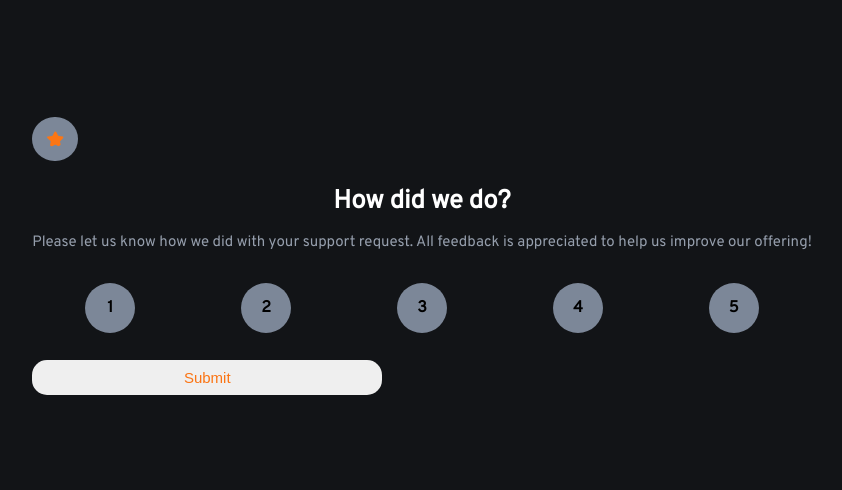
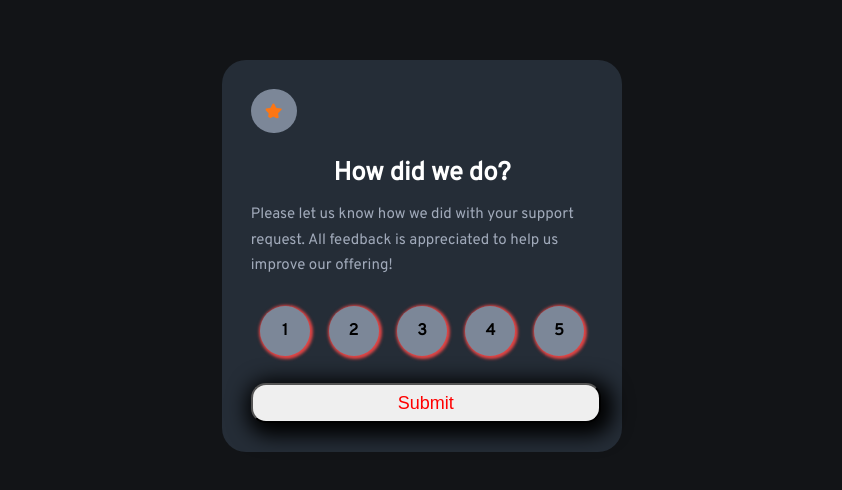
Before and after one commit to kirankumarrajput/Interactive-rating-component, a plain HTML site: page index.html in a window 1280 px wide. Shown: the part 144-634 px from the top of the page, without its empty margins (218-1060 px from the left). Drawn offline with Linux system fonts and the light colour scheme.

Commit message:
Update style-guide.css

```diff
--- a/style-guide.css
+++ b/style-guide.css
@@ -14,12 +14,12 @@ body {
     font-family: "Overpass", sans-serif;
 }
 
-
-.card {
+.evaluation {
     border-radius: 1.5em;
     width: 400px;
     padding: 1.8em;
     background-color: hsl(213, 19%, 18%);
+
 }
 
 
@@ -40,7 +40,7 @@ body {
     line-height: 1.7em;
     margin-top: 0;
     font-size: 0.9rem;
-    color: hsl(217, 12%, 63%);
+    color: hsl(218, 15%, 68%);
     font-size: 15px;
 }
 
@@ -55,8 +55,17 @@ body {
 .circle {
     background-color: hsl(216, 12%, 54%);
     border-radius: 100%;
-    padding: 0.8em 1.2em;
-    font-weight: bold;
+    height: 50px;
+    width: 50px;
+    display: flex;
+    justify-content: center;
+    align-items: center;
+    box-shadow: rgb(225, 69, 69) 1px 1px 3px 2px;
+}
+
+.circle:hover {
+    background-color: hsl(51, 44%, 54%);
+    border-radius: 100%;
     cursor: pointer;
     height: 50px;
     width: 50px;
@@ -65,31 +74,15 @@ body {
     align-items: center;
 }
 
-.circle:hover {
-    background-color: hsl(51, 44%, 54%);
-    border-radius: 100%;
-    padding: 0.8em 1.2em;
-    font-weight: bold;
-    cursor: pointer;
-    height: 50px;
-    width: 50px;
-    display: flex;
-    justify-content: center;
-    align-items: center;
-}
-
-input {
-    display: none;
-}
-
 .btn {
     width: 350px;
-    height: 35px;
+    height:40px;
     border-radius: 15px;
-    border-style: none;
-    color: hsl(25, 97%, 53%);
-    font-weight: 500;
-    font-size: 15px;
+    box-shadow: black 4px 5px 20px 8px;
+    color: hsl(0, 100%, 50%);
+    font-weight: 540;
+    font-size: 18px;
+    cursor: pointer;
 }
 
 .thankyou {
@@ -111,11 +104,12 @@ input {
     display: flex;
     justify-items: center;
     align-items: center;
-    transform: translateX(60px);
+    transform: translateX(35%);
     margin-top: 20px;
     height: 35px;
-    padding: 2px 10px;
-    color: hsl(25, 97%, 53%);
+    padding: 1px 8px;
+    color: hsl(14, 83%, 54%);
+    font-weight:400;
 
 }
 
```
